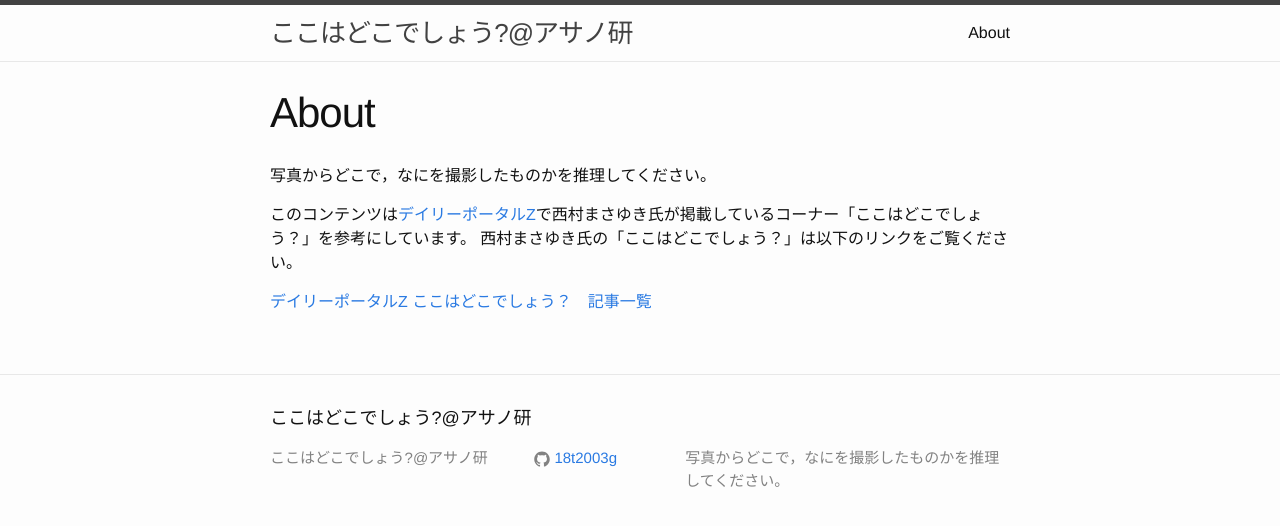
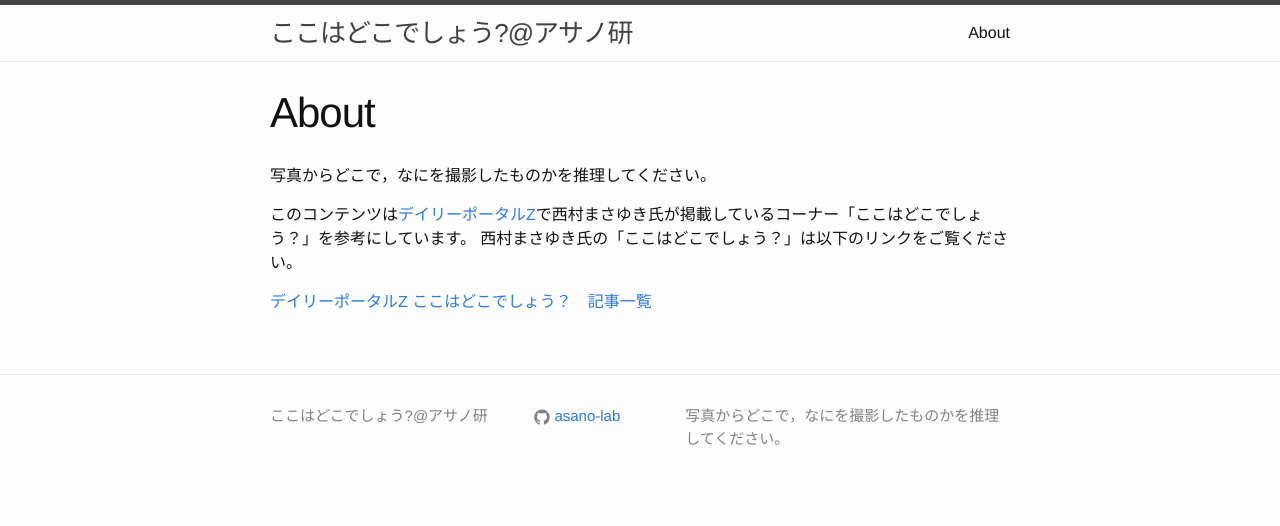
Before and after one commit to asano-lab/kokodoko, a Jekyll site: the page built from about.md, in a window 1280 px wide. Shown: the top 526 px of the page. Built offline with Jekyll 4.4.1, drawn with Linux system fonts in a browser that asks for light colours.

Commit message:
design mod

```diff
--- a/_config.yml
+++ b/_config.yml
@@ -11,9 +11,9 @@
 description: >
   写真からどこで，なにを撮影したものかを推理してください。
 baseurl: "/kokodoko" # the subpath of your site, e.g. /blog
-url: "http://18t2003@.github.io" # the base hostname & protocol for your site
-github_username: 18t2003g
+url: "http://asano-lab.github.io" # the base hostname & protocol for your site
+github_username: asano-lab
 
 # Build settings
 markdown: kramdown
-#theme: jekyll-theme-modernist
+theme: jekyll-theme-modernist
--- a/_includes/footer.html
+++ b/_includes/footer.html
@@ -1,8 +1,6 @@
 <footer class="site-footer">
 
   <div class="wrapper">
-
-    <h2 class="footer-heading">{{ site.title }}</h2>
 
     <div class="footer-col-wrapper">
       <div class="footer-col footer-col-1">
--- a/index.html
+++ b/index.html
@@ -4,12 +4,12 @@
 
 <div class="home">
 
-  <h1 class="page-heading">Posts</h1>
+  <h1 class="page-heading">問題</h1>
 
   <ul class="post-list">
     {% for post in site.posts %}
       <li>
-        <span class="post-meta">{{ post.date | date: "%b %-d, %Y" }}</span>
+        <span class="post-meta">{{ post.date | date: "%Y/%b/%-d" }}</span>
 
         <h2>
           <a class="post-link" href="{{ post.url | prepend: site.baseurl }}">{{ post.title }}</a>
```
